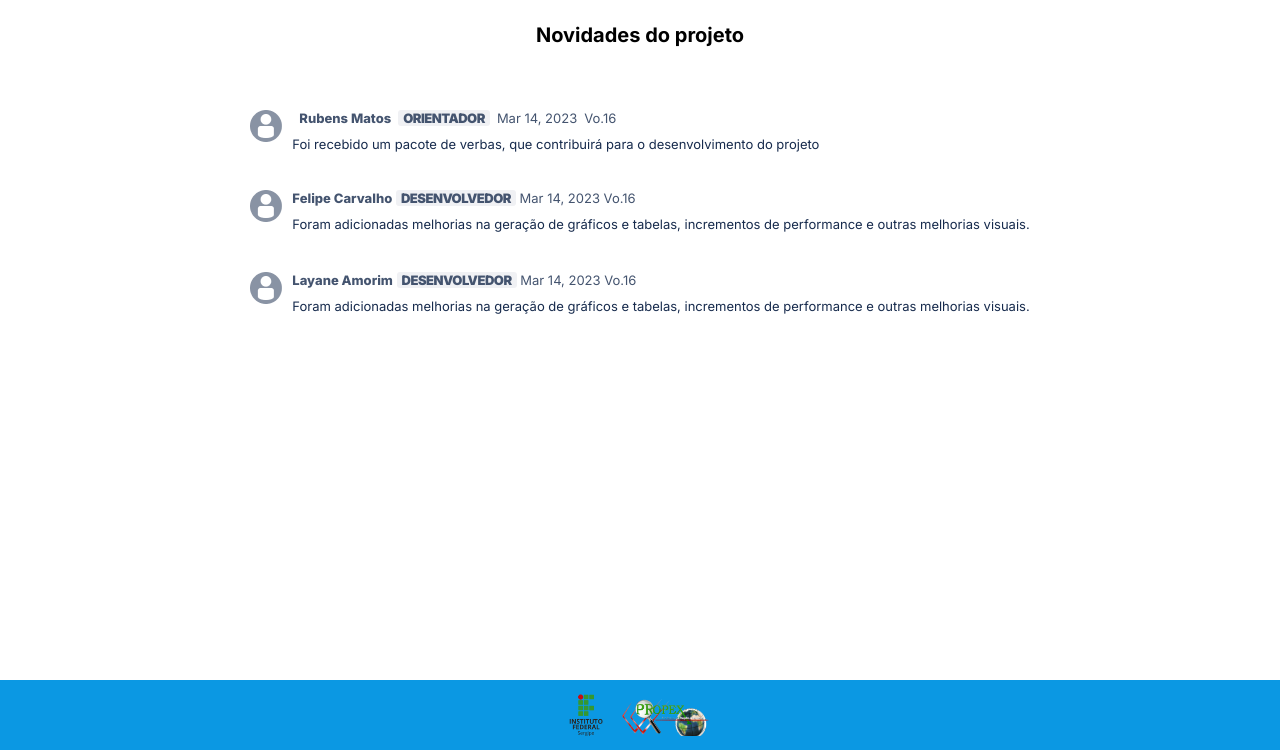
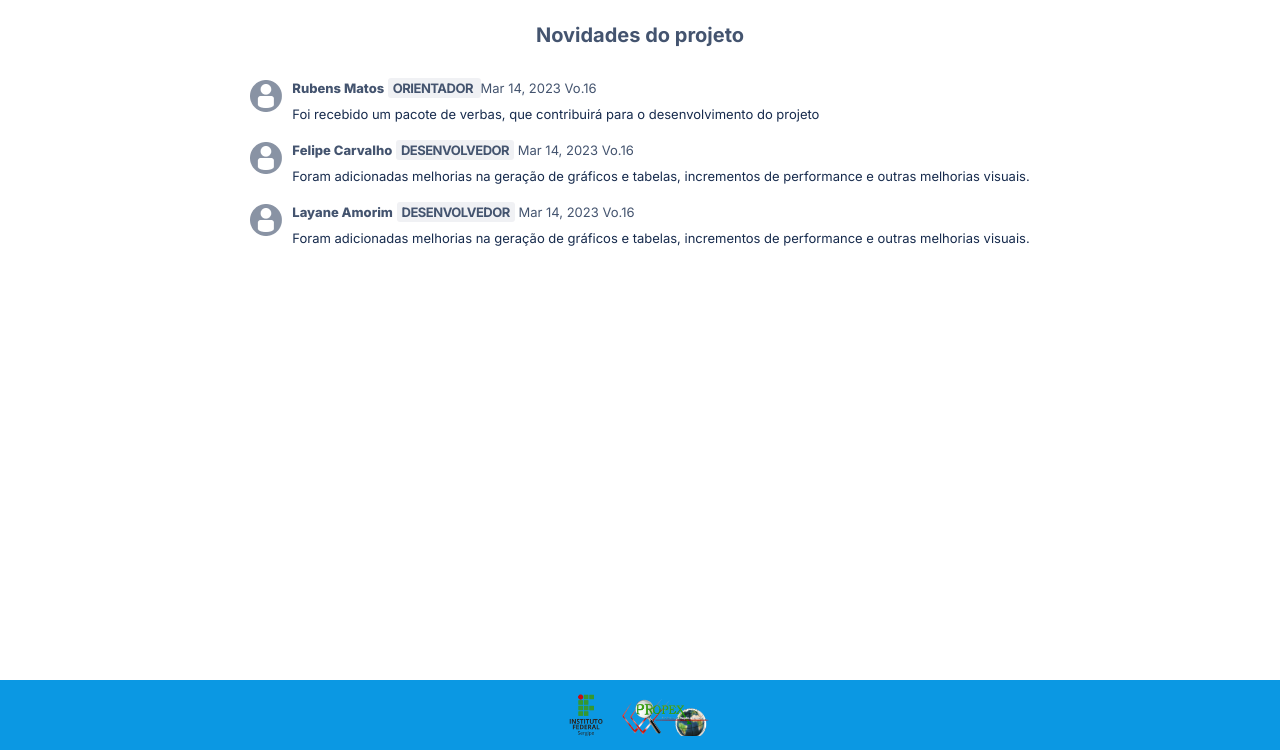
Before and after one commit to Morea-IFS/Morea, a Django app: page /novidades/ in a window 1280 px wide. Shown: the part 50-800 px from the top of the page. Run offline with Django 4.2, Linux system fonts and the light colour scheme.

Commit message:
Fix bug no codigo de adriely

```diff
--- a/app/templates/updates/updates.html
+++ b/app/templates/updates/updates.html
@@ -14,28 +14,29 @@
   <h1 class="nome_inicial">Novidades do projeto</h1>
 
   <div class="container_infos">
-    <div class="container_rubens">
+
+    <div class="container_newPost">
       <img src="{% static 'assets/images/avatar-image.png' %}" alt="">
       <div class="container_dados">
 
         <div class="container_info">
-        </p>
+        <p>
           <span class="names">Rubens Matos</span>
           <span class="dev"> ORIENTADOR </span>
            Mar 14, 2023
           <span> Vo.16</span>
         </p>
         </div>
-        <p id="msg_rubens"> Foi recebido um pacote de verbas, que
+        <p class="message_user"> Foi recebido um pacote de verbas, que
           contribuirá para o desenvolvimento do projeto</p>
       </div>
     </div>
 
-      <div class="container_felipe">
+    <div class="container_newPost">
       <img src="{% static 'assets/images/avatar-image.png' %}" alt="">
-        <div class="container_dados2">
+        <div class="container_dados">
 
-          <div class="container_info2">
+          <div class="container_info">
             <p>
               <span class="names"> Felipe Carvalho</span>
               <span class="dev"> DESENVOLVEDOR</span>
@@ -43,34 +44,28 @@
               <span>Vo.16</span>
             </p>
           </div>
-          <p id="msg_felipe"> Foram adicionadas melhorias na geração de gráficos e tabelas,
+          <p class="message_user"> Foram adicionadas melhorias na geração de gráficos e tabelas,
              incrementos de performance e outras melhorias visuais.</p>
         </div>
       </div>
 
-      <div class="container_lay">
+      <div class="container_newPost">
         <img src="{% static 'assets/images/avatar-image.png' %}" alt="">
-        <div class="container_dados3">
-
-          <div class="container_info3">
+          <div class="container_dados">
+            <div class="container_info">
               <p>
                 <span class="names">Layane Amorim</span>
                 <span class="dev">DESENVOLVEDOR</span>
                 Mar 14, 2023
                 <span>Vo.16</span>
               </p>
-
             </div>
-          <p id="msg_lay"> Foram adicionadas melhorias na geração de gráficos e tabelas,
+          <p class="message_user"> Foram adicionadas melhorias na geração de gráficos e tabelas,
             incrementos de performance e outras melhorias visuais.</p>
       </div>
+
     </div>
   </div>
 </div>
 
-
-
 {% endblock %}
-
-
-<!-- STATIC -> {% static 'assets/images/avatar-image.png' %}-->
--- a/static/updates/css/updates.css
+++ b/static/updates/css/updates.css
@@ -5,9 +5,7 @@
     align-items: center;
     width: 100%;
     min-height: calc(100vh - 50px - 70px);
-
-}
-.container_infos{
+    padding: 0 30px;
     color: #44546F;
 }
 
@@ -17,97 +15,45 @@
     line-height: 30px;
     text-align: center;
     margin-top: 20px;
-
 }
 
-
-.container_rubens{
+.container_newPost {
     display: flex;
     flex-direction: row;
     gap: 10px;
     align-items: flex-start;
- margin-top: 30px;
     font-size: 13px;
 }
-
 
 .container_dados {
     display: flex;
     flex-direction: column;
 }
 
+.container_infos {
+    display: flex;
+    gap: 20px;
+    flex-direction: column;
+}
+
 .container_info {
     display: flex;
     gap: 7px;
-
 }
 
-#msg_rubens{
+.message_user {
     margin-top: 10px;
     color: #172B4D;
 }
 
-
-.container_felipe{
-    display: flex;
-    flex-direction: row;
-    gap: 10px;
-    align-items: flex-start;
-    margin-top: 38px;
-    font-size: 13px;
-}
-
-
-.container_dados2 {
-    display: flex;
-    flex-direction: column;
-}
-
-.container_info2 {
-    display: flex;
-    gap: 7px;
-
-}
-#msg_felipe{
-    margin-top: 10px;
-    color: #172B4D;
-}
-
-
-.container_lay{
-    display: flex;
-    flex-direction: row;
-    gap: 10px;
-    align-items: flex-start;
-    margin-top: 40px;
-    font-size: 13px;
-
-}
-
-.container_dados3 {
-    display: flex;
-    flex-direction: column;
-}
-
-.container_info3 {
-    display: flex;
-    gap: 7px;
-
-}
-#msg_lay{
-    margin-top: 10px;
-    color: #172B4D;
-}
-
-
 .dev {
     background-color: rgba(9, 30, 66, 0.0588235);
-padding: 0 5px;
+    padding: 2px 5px;
     border-radius: 3px;
-font-weight: 900;
+    font-weight: 700;
     letter-spacing: -0.5px;
 }
 
-.names{
-    font-weight:800;
+.names {
+    font-weight: 800;
 }
```
Lines whose indentation alone changed are shown as unchanged.
